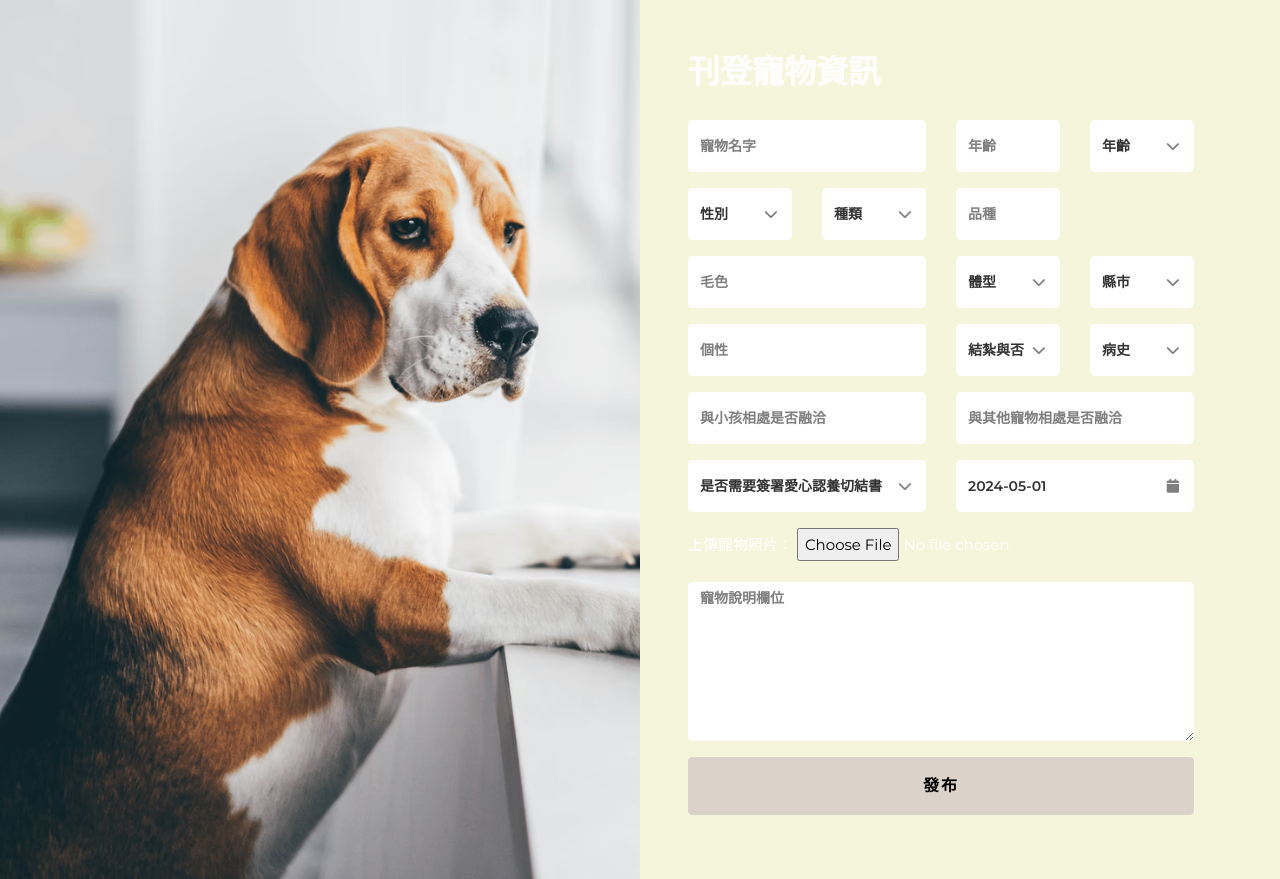
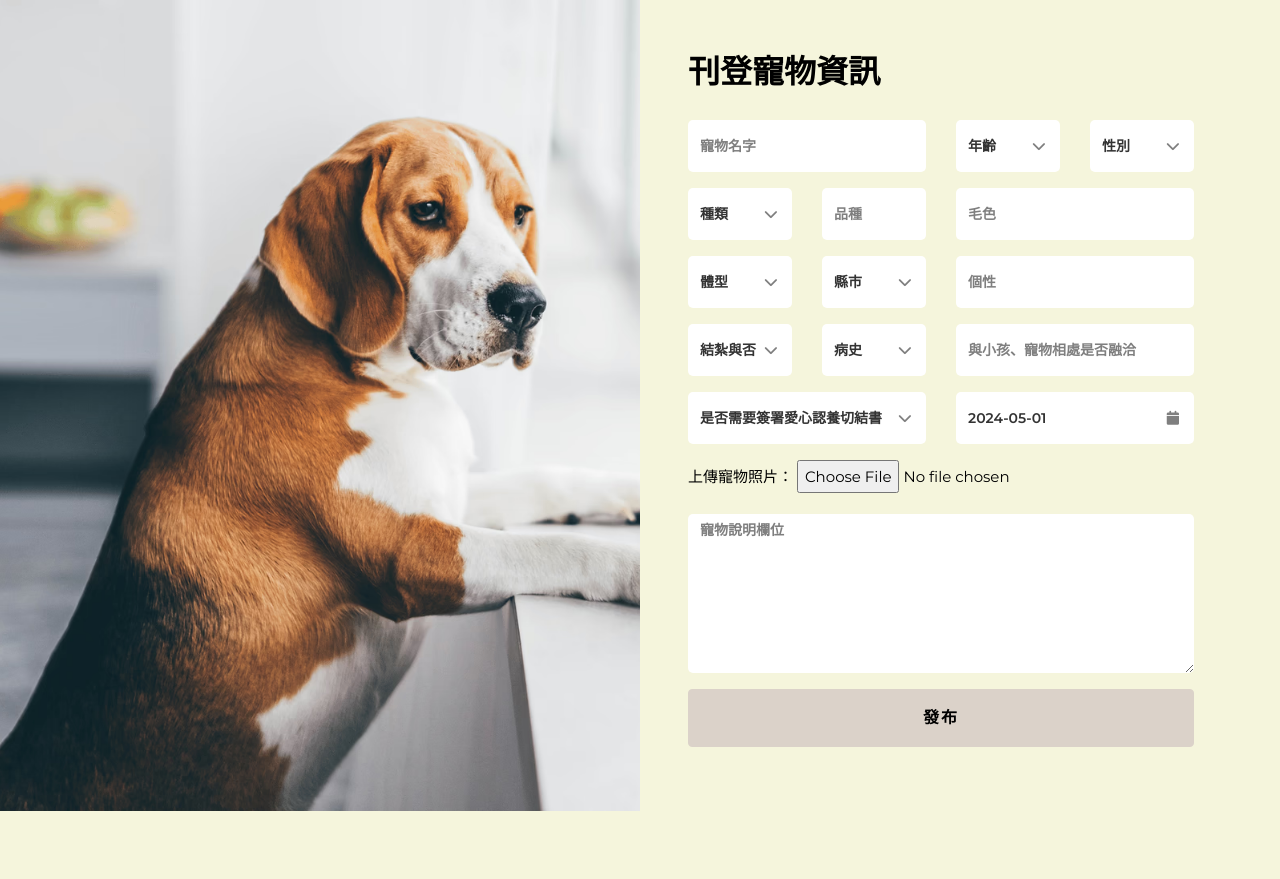
Before and after one commit to liuuu04/SA, a PHP site: page /pet_post.php in a window 1280 px wide. After the commit the page ends 811 px from the top, so only its background shows below. Run offline with PHP 8.4, Linux system fonts and the light colour scheme; some libraries are stand-ins or nearby versions.

Commit message:
Update pet_post.php

```diff
--- a/pet_post.php
+++ b/pet_post.php
@@ -34,17 +34,12 @@
         <div class="container">
             <div class="row d-md-flex justify-content-end">
                 <div class="col-md-12 col-lg-6 half p-3 py-5 pl-lg-5 ftco-animate">
-                    <h2 class="mb-4">刊登寵物資訊</h2>
-                    <form action="pet_upload.php" method="post" class="appointment">
+                    <h2 class="mb-4" style="color: black;">刊登寵物資訊</h2>
+                    <form action="" method="post" class="appointment" enctype="multipart/form-data">
                         <div class="row">
                             <div class="col-md-6">
                                 <div class="form-group">
                                     <input type="text" class="form-control" placeholder="寵物名字" name="pet_name" required>
-                                </div>
-                            </div>
-                            <div class="col-md-3">
-                                <div class="form-group">
-                                    <input type="text" class="form-control" placeholder="年齡" name="pet_age" required>
                                 </div>
                             </div>
                             <div class="col-md-3">
@@ -174,8 +169,9 @@
                                             <select name="pet_ligation" id="pet_ligation_select" class="form-control" required
                                                 onchange="toggleMedicalField()">
                                                 <option disabled selected hidden>病史</option>
-                                                <option value="有，">有</option>
-                                                <option value="無">無</option>
+                                                <option value="有病史">有病史</option>
+                                                <option value="無病史">無病史</option>
+                                                <option value="不確定">不確定</option>
                                             </select>
                                         </div>
                                     </div>
@@ -183,7 +179,7 @@
                             </div>
                             <div class="col-md-6" id="pet_ligation_text" style="display: none;">
                                 <div class="form-group">
-                                    <input type="text" class="form-control" placeholder="病史" name="pet_medical"
+                                    <input type="text" class="form-control" placeholder="請輸入相關病史" name="pet_medical"
                                         required>
                                 </div>
                             </div>
@@ -192,7 +188,7 @@
                                     var petLigation = document.getElementById("pet_ligation_select").value;
                                     var medicalField = document.getElementById("pet_ligation_text");
 
-                                    if (petLigation === "yes") {
+                                    if (petLigation === "有病史") {
                                         medicalField.style.display = "block";
                                         document.querySelector('input[name="pet_medical"]').setAttribute("required", "true");
                                     } else {
@@ -204,13 +200,7 @@
                             </script>
                             <div class="col-md-6">
                                 <div class="form-group">
-                                    <input type="text" class="form-control" placeholder="與小孩相處是否融洽" name="pet_withkid"
-                                        required>
-                                </div>
-                            </div>
-                            <div class="col-md-6">
-                                <div class="form-group">
-                                    <input type="text" class="form-control" placeholder="與其他寵物相處是否融洽" name="pet_withpet"
+                                    <input type="text" class="form-control" placeholder="與小孩、寵物相處是否融洽" name="pet_withkidpet"
                                         required>
                                 </div>
                             </div>
@@ -233,7 +223,8 @@
                                     <div class="input-wrap">
                                         <div class="icon"><span class="fa fa-calendar"></span></div>
                                         <input type="text" class="form-control appointment_date" placeholder="刊登日期"
-                                            name="pet_publish" disabled>
+                                            disabled>
+                                            <input type="hidden" name="pet_publish" value="<?php echo date("Y-m-d"); ?>">
                                     </div>
                                 </div>
                             </div>
@@ -248,8 +239,8 @@
                             </script>
                             <div class="col-md-12">
                                 <div class="form-group">
-                                    <label for="photo" style="color: white;">上傳寵物照片：</label>
-                                    <input type="file" id="photo" name="pet_photo" style="color: white;">
+                                    <label for="photo" style="color: black;">上傳寵物照片：</label>
+                                    <input type="file" id="photo" name="pet_photo" style="color: black;">
                                 </div>
                             </div>
                             <div class="col-md-12">
@@ -260,8 +251,7 @@
                             </div>
                             <div class="col-md-12">
                                 <div class="form-group">
-                                    <a href=""><input type="submit" value="發布" class="btn btn-primary py-3 px-4"
-                                            style="font-size:16px;"></a>
+                                    <input type="submit" value="發布" class="btn btn-primary py-3 px-4" style="font-size:16px;">
                                 </div>
                             </div>
                         </div>
@@ -271,10 +261,83 @@
         </div>
     </section>
 
+<?php
+if ($_SERVER["REQUEST_METHOD"] == "POST") {
+    $pet_name = $_POST['pet_name'];
+    $pet_age = $_POST['pet_age'];
+    $pet_gender=$_POST['pet_gender'];
+    $pet_type=$_POST['pet_type'];
+    $pet_variety=$_POST['pet_variety'];
+    $pet_color=$_POST['pet_color'];
+    $pet_size=$_POST['pet_size'];
+    $pet_address=$_POST['pet_address'];
+    $pet_character = $_POST['pet_character'];
+    $pet_ligation=$_POST['pet_ligation'];
+    $pet_medical=$_POST['pet_medical'];
+    $pet_withkidpet=$_POST['pet_withkidpet'];
+    $pet_heart=$_POST['pet_heart'];
+    $pet_explain=$_POST['pet_explain'];
+    $pet_publish = date("Y-m-d");
+
+    $link = mysqli_connect('localhost', 'root', '', 'sa');
+    if ($link->connect_error) {
+        die("連接失敗：" . $link->connect_error);
+    }
+    $sql = "INSERT INTO pet (pet_name,pet_age,pet_character,pet_medical,
+    pet_type,pet_variety,pet_color,pet_gender,pet_size,pet_address,pet_ligation,
+    pet_publish,pet_withkidpet,pet_heart,pet_explain)
+    VALUES ('$pet_name','$pet_age','$pet_character','$pet_medical',
+    '$pet_type','$pet_variety','$pet_color','$pet_gender','$pet_size','$pet_address',
+    '$pet_ligation','$pet_publish','$pet_withkidpet','$pet_heart','$pet_explain')";
+
+    if (mysqli_query($link, $sql)) {
+        $last_insert_id = mysqli_insert_id($link);//流水號
+    } else {
+        echo "錯誤：" . $sql . "<br>" . mysqli_error($link);
+    }
+
+    if(isset($_FILES['pet_photo']) && $_FILES['pet_photo']['error'] === UPLOAD_ERR_OK) {
+        if (!file_exists('pet')) {
+            mkdir('pet');
+        }
+
+        $file_destination = 'pet/' . $last_insert_id;
+        $file_name = $_FILES['pet_photo']['name'];
+        $file_tmp = $_FILES['pet_photo']['tmp_name'];
+        if(move_uploaded_file($file_tmp, $file_destination))// 將上傳的檔案移動到目標位置
+        {
+            $sql_update = "UPDATE pet SET pet_photo = '$file_destination' WHERE pet_id = $last_insert_id";
+            if (mysqli_query($link, $sql_update)) {
+                // echo "寵物資料及圖片上傳成功";
+                echo "<script>Swal.fire({
+                    icon: 'success',
+                    title: '上傳成功',
+                    text: '寵物資料及圖片已成功上傳！',
+                });</script>";
+            } else {
+                // echo "更新 pet_photo 欄位失敗：" . $sql . "<br>" . mysqli_error($link);
+                echo "<script>Swal.fire({
+                        icon: 'error',
+                        title: '錯誤',
+                        text: '更新 pet_photo 欄位失敗',
+                    });</script>";
+            }
+        }
+    } else {
+        // echo "檔案上傳失敗";
+        echo "<script>Swal.fire({
+            icon: 'error',
+            title: '錯誤',
+            text: '寵物資料上傳失敗',
+            });</script>";
+    }
+    }
+?>
+
     <div id="ftco-loader" class="show fullscreen"><svg class="circular" width="48px" height="48px">
             <circle class="path-bg" cx="24" cy="24" r="22" fill="none" stroke-width="4" stroke="#eeeeee" />
             <circle class="path" cx="24" cy="24" r="22" fill="none" stroke-width="4" stroke-miterlimit="10"
-                stroke="#F96D00" />
+                stroke="#DBD2C9" />
         </svg></div>
 
 
```
